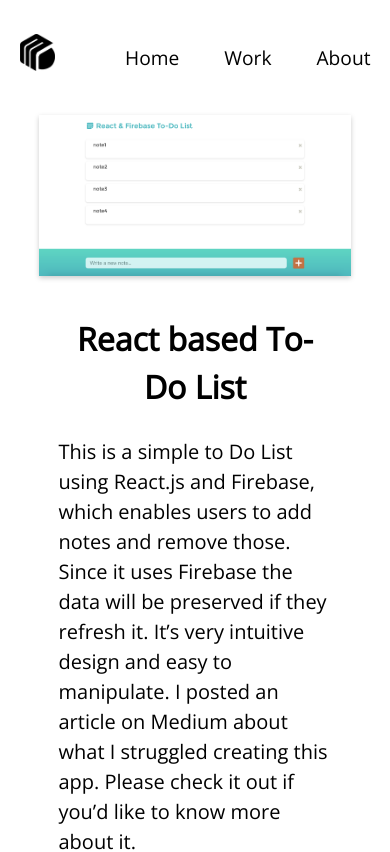
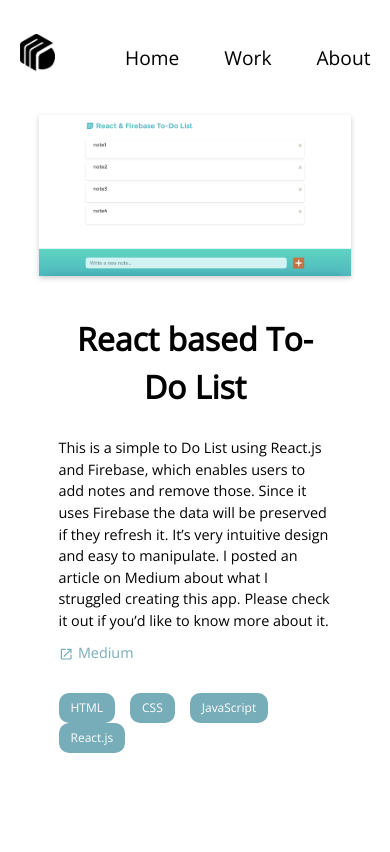
Before and after one commit to marieooq/react_portfolio, a React (Create React App) app: page /work1 in a window 390 px wide. Shown: the top 852 px of the page. Built offline with nearby package versions, Linux system fonts and the light colour scheme.

Commit message:
make font-seize in about and work smaller

```diff
--- a/src/About.css
+++ b/src/About.css
@@ -21,6 +21,7 @@ h2{
 
 .about-description{
     width: 60%;
+    font-size: 18px;
     line-height: 200%;
 }
 
--- a/src/WorkTemplate.css
+++ b/src/WorkTemplate.css
@@ -8,7 +8,7 @@
 .work_description{
     width: 70%;
     margin: 10% auto;
-    font-size: 20px;
+    font-size: 18px;
     line-height: 1.5;
 }
 
@@ -61,4 +61,8 @@
     .work_title{
         font-size: 2rem;
     }
+
+    .work_description{
+        font-size: 0.9rem;
+    }
 }
```
